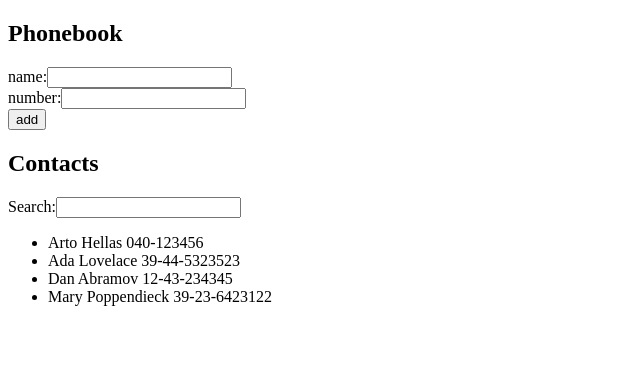
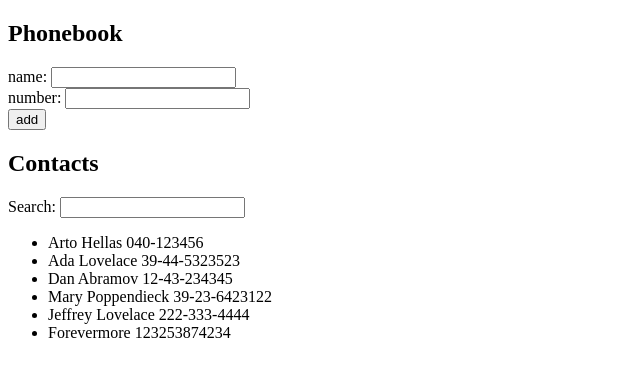
Before and after one commit to MaxraySavage/MERN-phonebook-frontend, a React (Create React App) app: page / in a window 1280 px wide. Shown: the top 376 px of the page, without its empty margins (0-640 px from the left). Built offline with nearby package versions, Linux system fonts and the light colour scheme; data requests are answered from the project's data file.

Commit message:
Data is saved to backend server

```diff
--- a/db.json
+++ b/db.json
@@ -1,5 +1,5 @@
 {
-    "persons":[
+  "persons": [
     {
       "name": "Arto Hellas",
       "number": "040-123456",
@@ -19,6 +19,16 @@
       "name": "Mary Poppendieck",
       "number": "39-23-6423122",
       "id": 4
+    },
+    {
+      "name": "Jeffrey Lovelace",
+      "number": "222-333-4444",
+      "id": 5
+    },
+    {
+      "name": "Forevermore",
+      "number": "123253874234",
+      "id": 6
     }
   ]
 }
--- a/src/App.js
+++ b/src/App.js
@@ -10,9 +10,11 @@ const App = () => {
   const [ newNumber, setNewNumber ] = useState('');
   const [ filterStr, setFilterStr ] = useState('');
 
+  const baseUrl = 'http://localhost:3001';
+
   useEffect(() => {
     axios
-      .get('http://localhost:3001/persons')
+      .get(`${baseUrl}/persons`)
       .then( response => setPersons(response.data))
   }, []);
 
@@ -29,9 +31,14 @@ const App = () => {
       name: newName,
       number: newNumber
     }
-    setPersons(persons.concat(newEntry));
-    setNewName('');
-    setNewNumber('');
+
+    axios
+    .post(`${baseUrl}/persons`, newEntry)
+    .then(response => {
+      setPersons(persons.concat(response.data));
+      setNewName('');
+      setNewNumber('');
+    })
   }
 
   const handleNameChange = (event) => {
--- a/src/components/InputField.js
+++ b/src/components/InputField.js
@@ -1,6 +1,6 @@
 const InputField = ({field}) => (
     <div>
-        {field.title}:
+        {`${field.title}: `}
         <input
           value={field.value}
           onChange={field.changeHandler}
```
Lines whose indentation alone changed are shown as unchanged.
